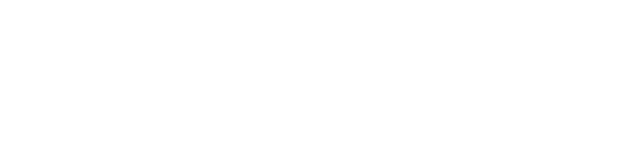
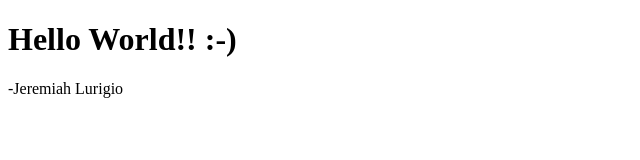
Before and after one commit to jeremiahlurigio/jeremiahlurigio.github.io, a plain HTML site: page code_skeleton/index.html in a window 1280 px wide. Shown: the whole page, without its empty margins (0-640 px from the left). Drawn offline with Linux system fonts and the light colour scheme.

Commit message:
Hello World!!

```diff
--- a/code_skeleton/index.html
+++ b/code_skeleton/index.html
@@ -4,9 +4,10 @@
         <meta charset="UTF-8">
         <meta http-equiv="X-UA-Compatible" content="IE=edge">
         <meta name="viewport" content="width=device-width, initial-scale=1.0">
-        <title>Document</title>
+        <title>Hello World!!</title>
     </head>
     <body>
-
+        <h1>Hello World!! :-)</h1>
+        <p>-Jeremiah Lurigio</p>
     </body>
 </html>
```
